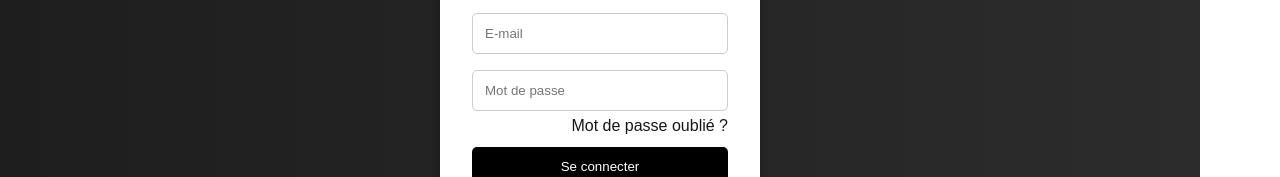
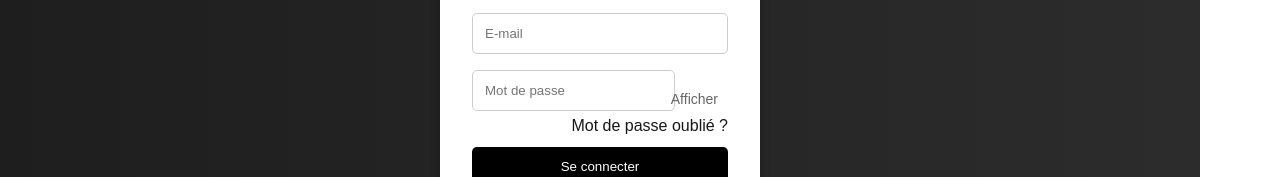
Before and after one commit to aicha-niang/red-product-frontend, a Next.js app: page /login in a window 1280 px wide. Shown: the part 381-558 px from the top of the page. Built offline with nearby package versions, Linux system fonts and the light colour scheme.

Commit message:
Correction du login

```diff
--- a/app/login/page.tsx
+++ b/app/login/page.tsx
@@ -7,6 +7,7 @@
 export default function LoginPage() {
   const router = useRouter();
   const [error, setError] = useState("");
+  const [showPassword, setShowPassword] = useState(false); // 👁️ état pour afficher/cacher le mot de passe
 
   const handleSubmit = async (e: React.FormEvent<HTMLFormElement>) => {
     e.preventDefault();
@@ -17,7 +18,7 @@
     const password = (form.elements.namedItem("password") as HTMLInputElement).value;
 
     try {
-      const res = await fetch("${process.env.NEXT_PUBLIC_API_URL}/api/auth/login", {
+      const res = await fetch(`${process.env.NEXT_PUBLIC_API_URL}/api/auth/login`, {
         method: "POST",
         headers: { "Content-Type": "application/json" },
         body: JSON.stringify({ email, password }),
@@ -30,11 +31,8 @@
       }
 
       const data = await res.json();
-
-      // ✅ Stocker le token dans un cookie pour que le middleware puisse le lire
-      document.cookie = `token=${data.token}; path=/;`;
-
-      router.push("/dashboard");
+      document.cookie = `token=${data.token}; path=/;`; // ✅ stocke le token
+      router.push("/dashboard"); // ✅ redirection
     } catch (err) {
       setError("Erreur serveur");
     }
@@ -47,10 +45,42 @@
         <p className={styles.title}>Connectez-vous</p>
 
         <form onSubmit={handleSubmit} className={styles.form}>
-  <input name="email" type="email" placeholder="E-mail" className={styles.input} required />
-  <input name="password" type="password" placeholder="Mot de passe" className={styles.input} required />
+          <input
+            name="email"
+            type="email"
+            placeholder="E-mail"
+            className={styles.input}
+            required
+          />
 
-  {/* ✅ Lien vers la page de réinitialisation */}
+          <div style={{ position: "relative" }}>
+            <input
+              name="password"
+              type={showPassword ? "text" : "password"}
+              placeholder="Mot de passe"
+              className={styles.input}
+              required
+            />
+            <button
+              type="button"
+              onClick={() => setShowPassword(!showPassword)}
+              style={{
+                position: "absolute",
+                top: "50%",
+                right: "10px",
+                transform: "translateY(-50%)",
+                background: "none",
+                border: "none",
+                cursor: "pointer",
+                fontSize: "14px",
+                color: "#666"
+              }}
+            >
+              {showPassword ? "Cacher" : "Afficher"}
+            </button>
+          </div>
+
+          {/* ✅ Lien mot de passe oublié */}
           <div style={{ textAlign: "right", marginTop: "-10px", marginBottom: "12px" }}>
             <a href="/forgot-password" className={styles.forgotLink}>Mot de passe oublié ?</a>
           </div>
@@ -63,7 +93,6 @@
             Vous n'avez pas de compte ? <a href="/register">S'inscrire</a>
           </div>
         </form>
-
       </div>
     </div>
   );
```
Lines whose indentation alone changed are shown as unchanged.
